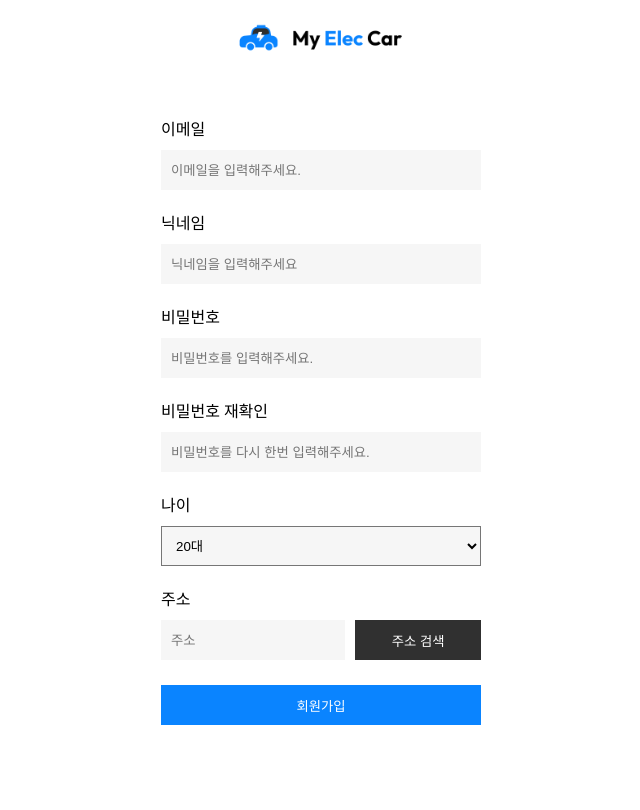
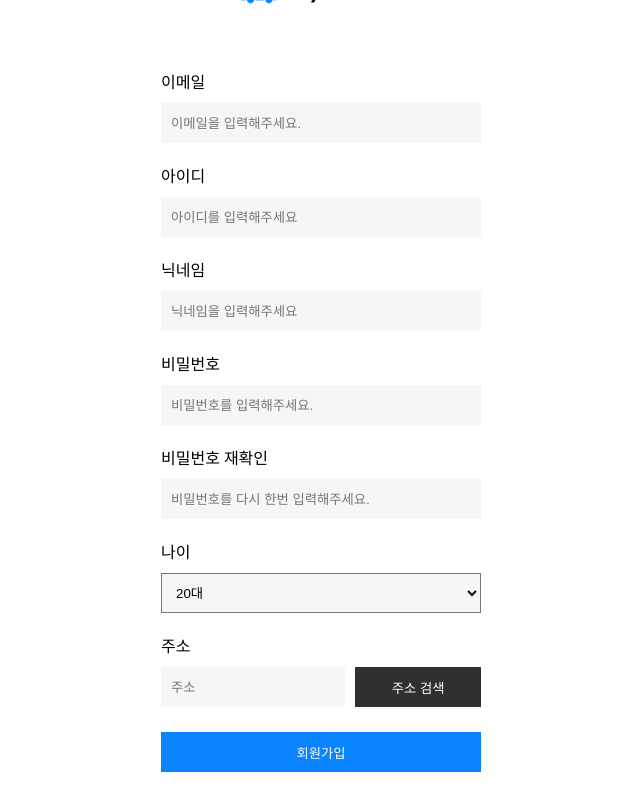
Before and after one commit to puremint02s/eleccarmirror, a React (Create React App) app in the folder front/: page /signup in a window 1280 px wide. Shown: the top 810 px of the page, without its empty margins (319-959 px from the left). Built offline with nearby package versions, Linux system fonts and the light colour scheme.

Commit message:
Feat: add check signup

```diff
--- a/front/src/Pages/SignUpPage.tsx
+++ b/front/src/Pages/SignUpPage.tsx
@@ -1,8 +1,18 @@
 import { useState } from "react";
 import AddressPopUp from "components/SignUp/AddressPopUp";
 import SignUpCodePopUp from "components/SignUp/SignUpCodePopUp";
+import { useForm } from "react-hook-form";
 
 import logo from "assets/img/MyElecCar logo.png";
+
+interface SignForm {
+  email?: string;
+  id?: string;
+  nickname?: string;
+  password?: string;
+  newPassword?: string;
+  confirmPassword?: string;
+}
 
 const SignUpPage = () => {
   const [addressPopUpOpen, setAddressPopUpOpen] = useState(false);
@@ -15,6 +25,30 @@ const SignUpPage = () => {
     e.preventDefault();
     setSignUpCodePopUpOpen(true);
   };
+
+  const {
+    register,
+    handleSubmit,
+    formState: { errors },
+    getValues,
+  } = useForm<SignForm>({
+    mode: "onChange",
+    defaultValues: {
+      email: "",
+      nickname: "",
+      password: "",
+      confirmPassword: "",
+    },
+  });
+
+  // const onSubmit = handleSubmit(registerForm => {
+  //   delete registerForm.confirmPassword;
+  //   if (isLoading) {
+  //     setAlertLoading({ loading: true });
+  //   }
+  //   signup(registerForm);
+  // });
+
   return (
     <>
       {addressPopUpOpen && (
@@ -75,9 +109,17 @@ const SignUpPage = () => {
                 }}
                 id="email"
                 type="email"
-                name="email"
                 placeholder="이메일을 입력해주세요."
+                {...register("email", {
+                  required: "이메일을 입력해주세요.",
+                  pattern: {
+                    value:
+                      /^(([^<>()[\]\\.,;:\s@"]+(\.[^<>()[\]\\.,;:\s@"]+)*)|(".+"))@((\[[0-9]{1,3}\.[0-9]{1,3}\.[0-9]{1,3}\.[0-9]{1,3}\])|(([a-zA-Z\-0-9]+\.)+[a-zA-Z]{2,}))$/,
+                    message: "이메일 형식에 맞지 않습니다!",
+                  },
+                })}
               />
+              <div>{errors.email && errors.email?.message}</div>
             </div>
             <div
               style={{
@@ -89,7 +131,41 @@ const SignUpPage = () => {
                 width: "320px",
               }}
             >
-              <label htmlFor="email">닉네임</label>
+              <label htmlFor="id">아이디</label>
+              <input
+                style={{
+                  width: "100%",
+                  height: "40px",
+                  backgroundColor: "#F6F6F6",
+                  paddingLeft: "10px",
+                  boxSizing: "border-box",
+                  margin: "10px 0",
+                }}
+                id="id"
+                type="text"
+                placeholder="아이디를 입력해주세요"
+                {...register("id", {
+                  required: "아이디를 입력해주세요",
+                  pattern: {
+                    value: /^(?=.*[A-Za-z0-9]).{4,10}$/,
+                    message: "영문, 숫자로 4~10글자 입력해주세요.",
+                  },
+                })}
+              />
+              <div>{errors.id && errors.id?.message}</div>
+            </div>
+
+            <div
+              style={{
+                display: "flex",
+                flexDirection: "column",
+                justifyContent: "center",
+                alignItems: "start",
+                padding: "5px 0",
+                width: "320px",
+              }}
+            >
+              <label htmlFor="nickname">닉네임</label>
               <input
                 style={{
                   width: "100%",
@@ -100,10 +176,17 @@ const SignUpPage = () => {
                   margin: "10px 0",
                 }}
                 id="nickname"
-                type="text"
-                name="nickname"
+                type="name"
                 placeholder="닉네임을 입력해주세요"
+                {...register("nickname", {
+                  required: "닉네임을 입력해주세요",
+                  minLength: {
+                    value: 3,
+                    message: "닉네임은 3글자 이상 입력해주세요.",
+                  },
+                })}
               />
+              <div>{errors.nickname && errors.nickname?.message}</div>
             </div>
             <div
               style={{
@@ -115,7 +198,7 @@ const SignUpPage = () => {
                 width: "320px",
               }}
             >
-              <label htmlFor="email">비밀번호</label>
+              <label htmlFor="password">비밀번호</label>
               <input
                 style={{
                   width: "100%",
@@ -127,9 +210,20 @@ const SignUpPage = () => {
                 }}
                 id="password"
                 type="password"
-                name="password"
                 placeholder="비밀번호를 입력해주세요."
+                {...register("password", {
+                  required: {
+                    value: true,
+                    message: "비밀번호를 입력해주세요.",
+                  },
+                  pattern: {
+                    value:
+                      /^(?=.*[a-zA-Z])(?=.*[!@#$%^*+=-])(?=.*[0-9]).{7,25}$/,
+                    message: "숫자,특수문자,영문 포함 7자리 이상 적어주세요.",
+                  },
+                })}
               />
+              <div>{errors.password && errors.password?.message}</div>
             </div>
             <div
               style={{
@@ -153,9 +247,22 @@ const SignUpPage = () => {
                 }}
                 id="password"
                 type="password"
-                name="password"
                 placeholder="비밀번호를 다시 한번 입력해주세요."
+                {...register("confirmPassword", {
+                  required: "비밀번호를 다시 한번 입력해주세요.",
+                  validate: {
+                    mathchesPreviousPassword: value => {
+                      const { password } = getValues();
+                      return (
+                        password === value || "비밀번호가 일치하지 않습니다."
+                      );
+                    },
+                  },
+                })}
               />
+              <div>
+                {errors.confirmPassword && errors.confirmPassword?.message}
+              </div>
             </div>
             <div
               style={{
--- a/front/src/components/CarRegister/CarImageForm.tsx
+++ b/front/src/components/CarRegister/CarImageForm.tsx
@@ -31,7 +31,6 @@ const CarImageForm = () => {
   };
 
   const onChange = (e: React.ChangeEvent<HTMLInputElement>) => {
-    // if (!e || (!e.target && e.target.files && !e.target.files[0])) return;
     e.target.files && setContent(e.target.files[0]);
     e.target.files && setFileImage(URL.createObjectURL(e.target.files[0]));
   };
```
